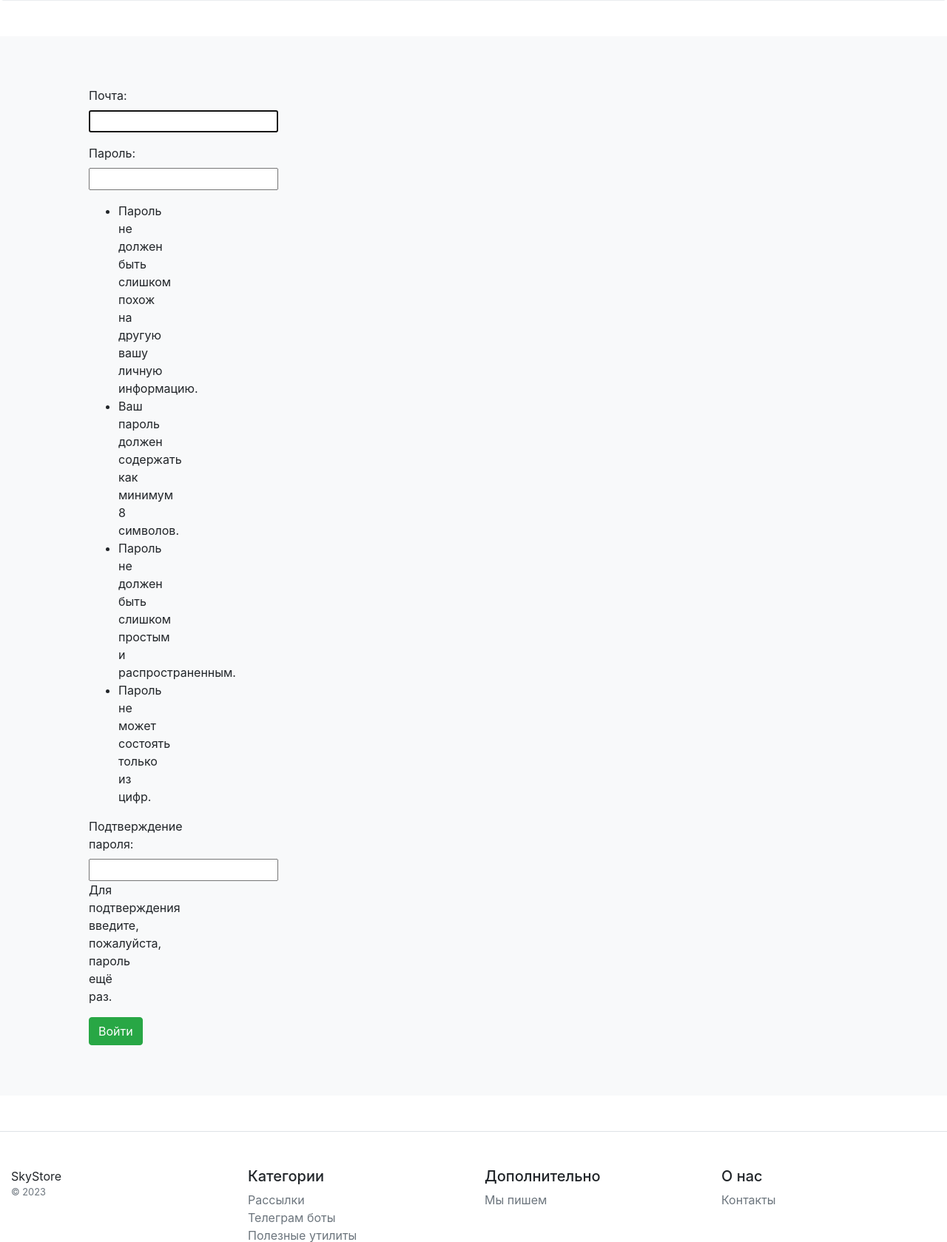
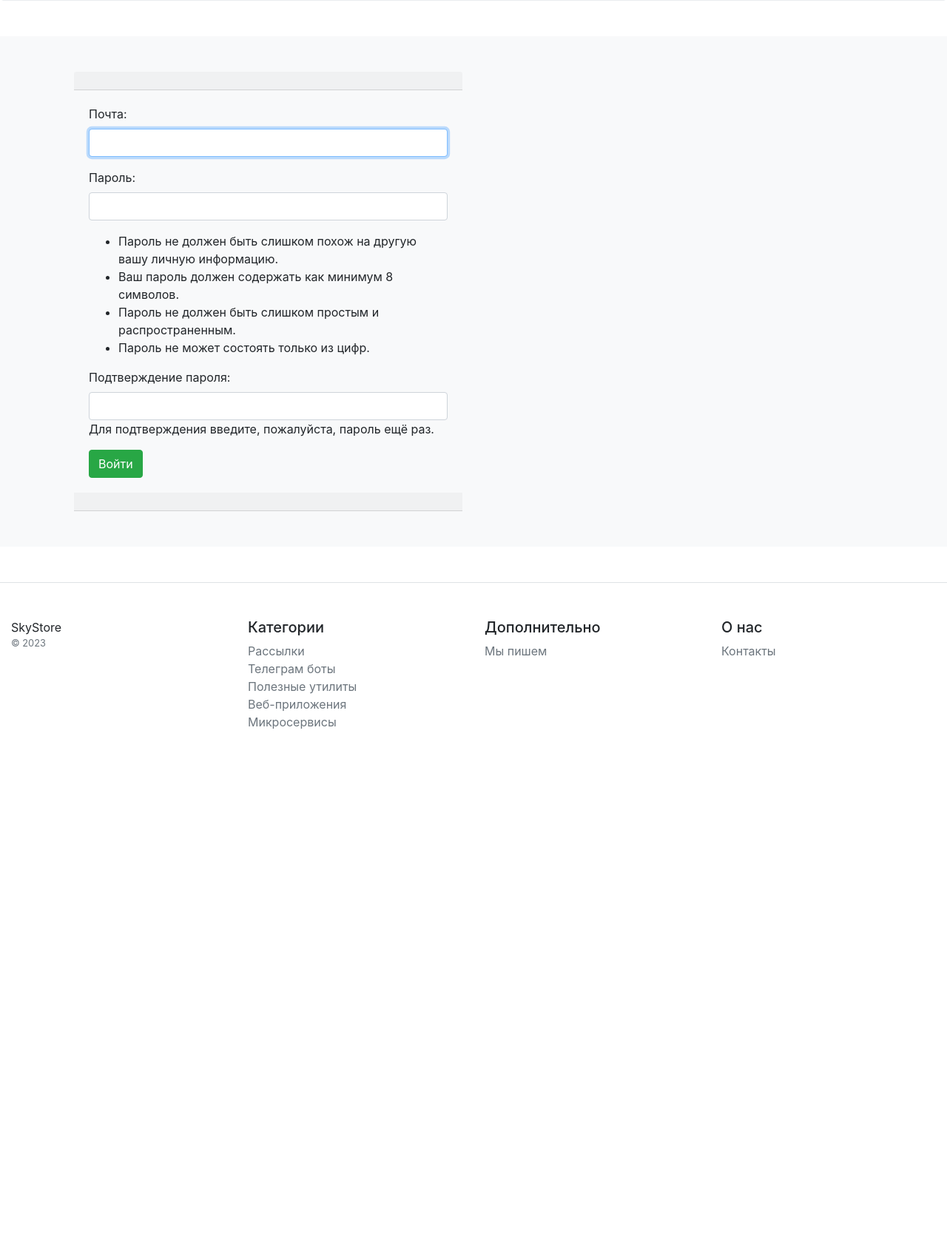
Before and after one commit to KARTOCHKA/Django_homework, a Django app: page /users/register/ in a window 1280 px wide. Shown: the part 522-2201 px from the top of the page at 74% size. After the commit the page ends 1574 px from the top, so only its background shows below. Run offline with Django 4.2, Linux system fonts and the light colour scheme; some libraries are stand-ins or nearby versions.

Commit message:
users/forms edited

```diff
--- a/users/forms.py
+++ b/users/forms.py
@@ -1,9 +1,11 @@
 from django.contrib.auth.forms import UserChangeForm, UserCreationForm
 from django import forms
+
+from catalog.forms import FormStyleMixin
 from users.models import User
 
 
-class UserForm(UserChangeForm):
+class UserForm(FormStyleMixin, UserChangeForm):
     class Meta:
         model = User
         fields = ('email', 'first_name', 'last_name', 'phone', 'avatar')
@@ -14,7 +16,7 @@ class UserForm(UserChangeForm):
         self.fields['password'].widget = forms.HiddenInput()
 
 
-class UserRegisterForm(UserCreationForm):
+class UserRegisterForm(FormStyleMixin, UserCreationForm):
     class Meta:
         model = User
         fields = ('email', 'password1', 'password2')
--- a/users/templates/users/user_form.html
+++ b/users/templates/users/user_form.html
@@ -1,8 +1,9 @@
 {% extends 'catalog/base.html' %}
 
 {% block content %}
-    <div class="col-3">
+    <div class="container">
         <div class="col-6">
+            <div class="card-header"></div>
             <div class="card-body">
                 <form method="post" enctype="multipart/form-data">
                     {% csrf_token %}
@@ -10,6 +11,7 @@
                     <button type="submit" class="btn btn-success">Войти</button>
                 </form>
             </div>
+            <div class="card-header"></div>
         </div>
     </div>
 {% endblock %}
```
